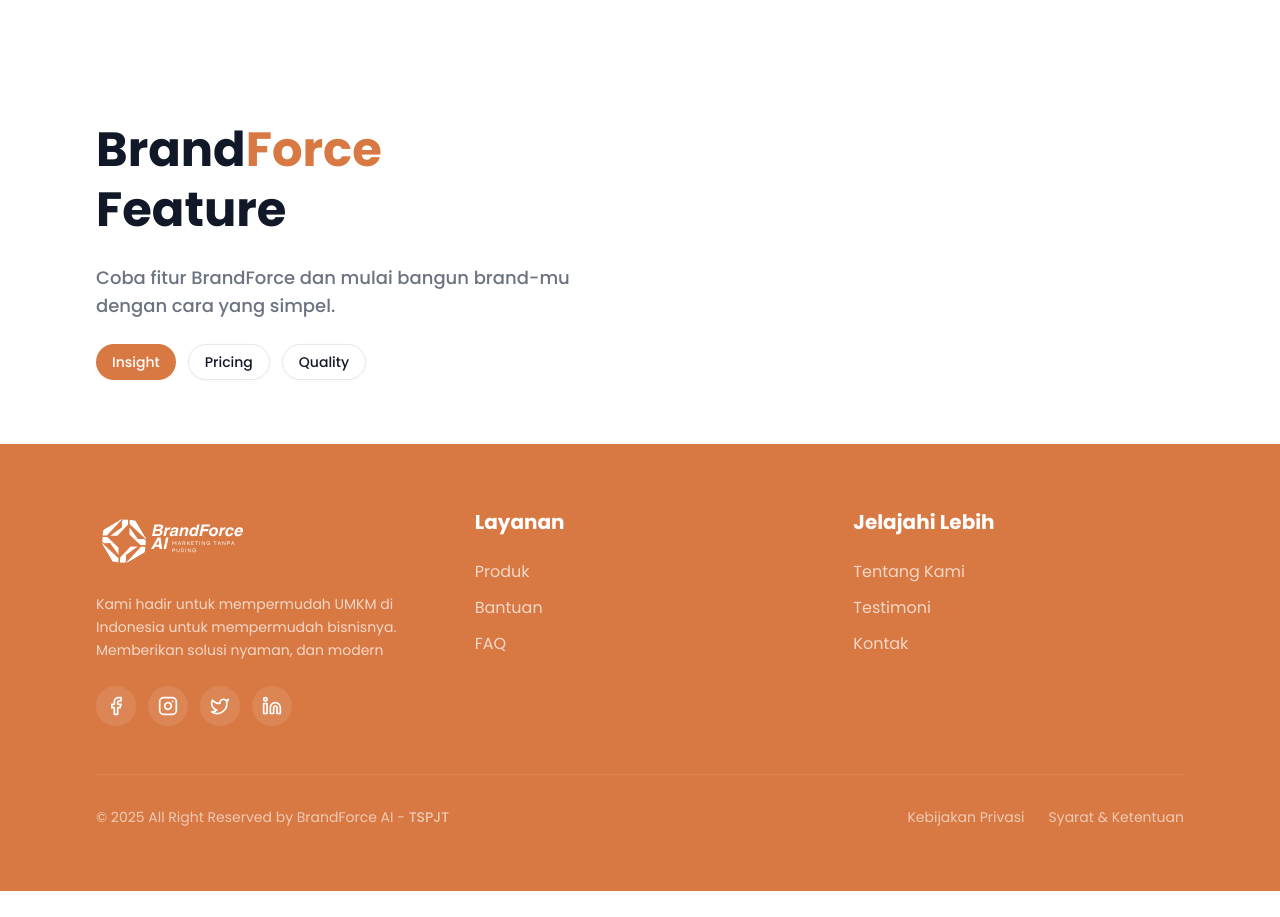
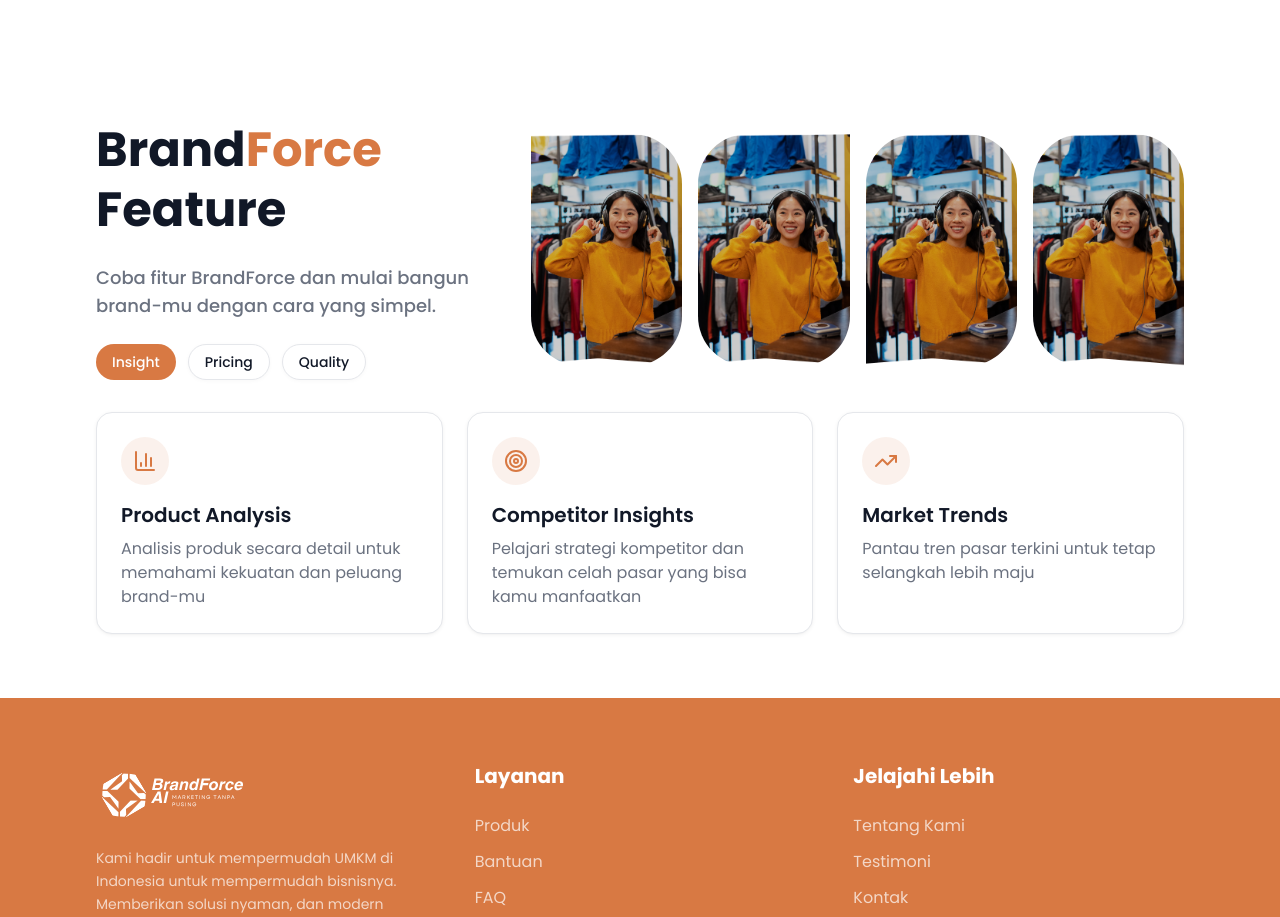
Before and after one commit to Rizafii/Visentra, a Next.js app: page / in a window 1280 px wide. Shown: the part 1120-2037 px from the top of the page. Before the commit the page ends 2011 px from the top, so only its background shows below. Built offline with nearby package versions, Linux system fonts and the light colour scheme.

Commit message:
add: feature

```diff
--- a/section/Feature.tsx
+++ b/section/Feature.tsx
@@ -1,17 +1,135 @@
 "use client";
 import { Button } from "@/components/ui/button";
+import { Card } from "@/components/ui/card";
 import { useState } from "react";
+import {
+  BarChart3,
+  DollarSign,
+  CheckCircle2,
+  TrendingUp,
+  Target,
+  Zap,
+} from "lucide-react";
+import Image from "next/image";
 
 const tabs = [
   { id: "insight", label: "Insight" },
   { id: "pricing", label: "Pricing" },
   { id: "quality", label: "Quality" },
 ];
+
+const featureContent = {
+  insight: {
+    images: [
+      "/hero/hero.png",
+      "/hero/hero.png",
+      "/hero/hero.png",
+      "/hero/hero.png",
+    ],
+    imageClasses: [
+      "w-42 h-58 object-cover rounded-r-[50px] rounded-bl-[50px]",
+      "w-42 h-58 object-cover rounded-l-[50px] rounded-br-[50px]",
+      "w-42 h-58 object-cover rounded-r-[50px] rounded-tl-[50px]",
+      "w-42 h-58 object-cover rounded-l-[50px] rounded-tr-[50px]",
+    ],
+    features: [
+      {
+        icon: BarChart3,
+        title: "Product Analysis",
+        description:
+          "Analisis produk secara detail untuk memahami kekuatan dan peluang brand-mu",
+      },
+      {
+        icon: Target,
+        title: "Competitor Insights",
+        description:
+          "Pelajari strategi kompetitor dan temukan celah pasar yang bisa kamu manfaatkan",
+      },
+      {
+        icon: TrendingUp,
+        title: "Market Trends",
+        description:
+          "Pantau tren pasar terkini untuk tetap selangkah lebih maju",
+      },
+    ],
+  },
+  pricing: {
+    images: [
+      "/hero/hero.png",
+      "/hero/hero.png",
+      "/hero/hero.png",
+      "/hero/hero.png",
+    ],
+    imageClasses: [
+      "w-42 h-58 object-cover rounded-r-[50px] rounded-bl-[50px]",
+      "w-42 h-58 object-cover rounded-l-[50px] rounded-br-[50px]",
+      "w-42 h-58 object-cover rounded-r-[50px] rounded-tl-[50px]",
+      "w-42 h-58 object-cover rounded-l-[50px] rounded-tr-[50px]",
+    ],
+    features: [
+      {
+        icon: DollarSign,
+        title: "Competitive Pricing",
+        description:
+          "Bandingkan harga dengan kompetitor untuk menentukan posisi terbaik",
+      },
+      {
+        icon: Target,
+        title: "Value-Based Pricing",
+        description: "Hitung nilai produk berdasarkan benefit dan posisi pasar",
+      },
+      {
+        icon: TrendingUp,
+        title: "Price Optimization",
+        description:
+          "Rekomendasi harga optimal untuk maksimalkan profit dan market share",
+      },
+    ],
+  },
+  quality: {
+    imageClasses: [
+      "w-42 h-58 object-cover rounded-r-[50px] rounded-bl-[50px]",
+      "w-42 h-58 object-cover rounded-l-[50px] rounded-br-[50px]",
+      "w-42 h-58 object-cover rounded-r-[50px] rounded-tl-[50px]",
+      "w-42 h-58 object-cover rounded-l-[50px] rounded-tr-[50px]",
+    ],
+    images: [
+      "/hero/hero.png",
+      "/hero/hero.png",
+      "/hero/hero.png",
+      "/hero/hero.png",
+    ],
+    features: [
+      {
+        icon: CheckCircle2,
+        title: "Brand Consistency",
+        description: "Jaga konsistensi brand identity di semua touchpoint",
+      },
+      {
+        icon: Zap,
+        title: "Content Quality Check",
+        description:
+          "Validasi kualitas konten marketing sebelum dipublikasikan",
+      },
+      {
+        icon: Target,
+        title: "Performance Metrics",
+        description: "Monitor performa brand dengan metrics yang actionable",
+      },
+    ],
+  },
+};
+
 export default function Feature() {
   const [activeTab, setActiveTab] = useState("insight");
+  const currentContent =
+    featureContent[activeTab as keyof typeof featureContent];
+
   return (
     <section className="w-full">
       <div className="container mx-auto px-24 py-16">
+        <div className="flex flex-col items-start gap-8">
+          <header className="flex items-center justify-between w-full">
             <div className="left flex flex-col items-start gap-6">
               <h2 className="text-5xl font-bold leading-15">
                 Brand<span className="text-primary">Force</span> <br />
@@ -34,6 +152,44 @@
                 ))}
               </div>
             </div>
+            <div className="right grid grid-cols-4 gap-4">
+              {currentContent.images.map((image, index) => (
+                <Image
+                  key={index}
+                  alt={`feature-img-${index + 1}`}
+                  src={image}
+                  width={720}
+                  height={720}
+                  className={currentContent.imageClasses[index]}
+                />
+              ))}
+            </div>
+          </header>
+          <div className="w-full">
+            <div className="grid grid-cols-1 md:grid-cols-3 gap-6">
+              {currentContent.features.map((feature, index) => (
+                <Card
+                  key={index}
+                  className="p-6 hover:shadow-lg transition-shadow"
+                >
+                  <div className="flex flex-col gap-4">
+                    <div className="w-12 h-12 rounded-full bg-primary/10 flex items-center justify-center">
+                      <feature.icon className="w-6 h-6 text-primary" />
+                    </div>
+                    <div>
+                      <h4 className="text-xl font-semibold mb-2">
+                        {feature.title}
+                      </h4>
+                      <p className="text-muted-foreground">
+                        {feature.description}
+                      </p>
+                    </div>
+                  </div>
+                </Card>
+              ))}
+            </div>
+          </div>
+        </div>
       </div>
     </section>
   );
--- /dev/null
+++ b/section/Testimoni.tsx
@@ -0,0 +1,11 @@
+export default function Testimoni() {
+  return (
+    <section className="w-full">
+      <div className="container mx-auto py-16 px-24">
+        <header>
+          <h3></h3>
+        </header>
+      </div>
+    </section>
+  );
+}
```
Lines whose indentation alone changed are shown as unchanged.
